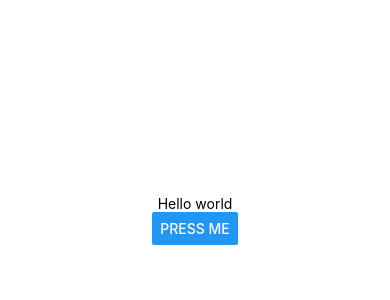
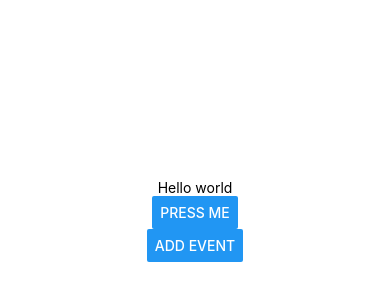
Before and after one commit to MapleInSpring/awesome-project, a React Native app: screen / in a window 390 px wide. Shown: the part 202-502 px from the top of the page. Built offline with nearby package versions, Linux system fonts and the light colour scheme.

Commit message:
Add native calendar module for iOS

```diff
--- a/App.js
+++ b/App.js
@@ -1,6 +1,7 @@
 import React from 'react';
 import {Button, StyleSheet, Text, View} from 'react-native';
 import NativeToast from './src/native-functions/android/NativeToast';
+import CalendarManager from './src/native-functions/ios/NativeCalendar';
 
 export default class App extends React.Component {
   render() {
@@ -12,6 +13,13 @@ export default class App extends React.Component {
             NativeToast.show('Awesome', NativeToast.LONG);
           }}
           title="Press Me"
+        />
+
+        <Button
+          onPress={() => {
+            CalendarManager.addEvent('Birthday Party', '4 Privet Drive, Surrey', new Date().getTime());
+          }}
+          title="Add Event"
         />
       </View>
     );
--- /dev/null
+++ b/src/native-functions/ios/NativeCalendar.js
@@ -0,0 +1,2 @@
+import {NativeModules} from 'react-native';
+export default NativeModules.CalendarManager;
```
Also changed, not shown: 4 other files (tests, documents, lock files or other folders).
